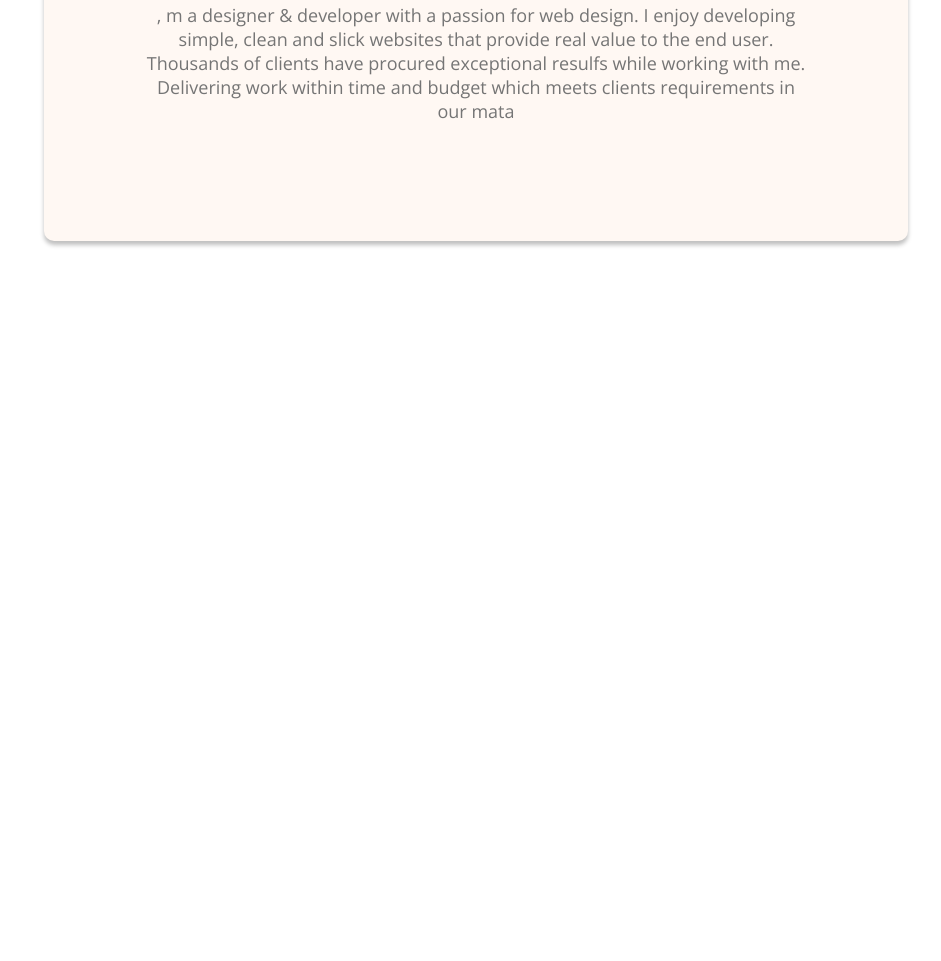
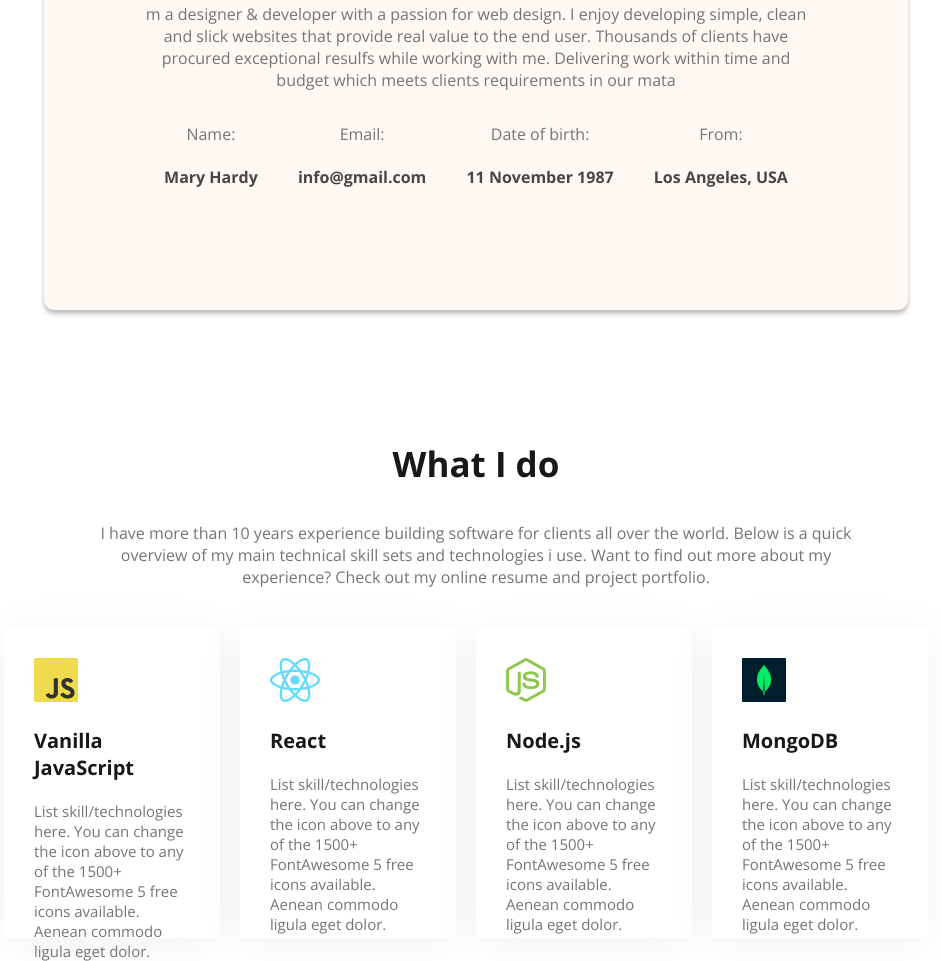
Before and after one commit to tamanna986/web-developer-portfolio, a plain HTML site: page index.html in a window 1280 px wide. Shown: the part 1143-2104 px from the top of the page, without its empty margins (164-1105 px from the left). Before the commit the page ends 1514 px from the top, so only its background shows below. Drawn offline with nearby package versions, Linux system fonts and the light colour scheme.

Commit message:
what i do section added

```diff
--- a/index.html
+++ b/index.html
@@ -35,12 +35,56 @@
     </header>
     <main>
         <section class="about">
-            <h3>About me</h3>
-            <p>, m a designer & developer with a passion for web design. I enjoy developing simple, clean and
+            <h3 class="section-title">About me</h3>
+            <p class="section-description">m a designer & developer with a passion for web design. I enjoy developing simple, clean and
                 slick websites that provide real value to the end user. Thousands of clients have procured
                 exceptional resulfs while working with me. Delivering work within time and budget which meets
                 clients requirements in our mata</p>
+                <div class="about-me-container">
+                    <div class="about-info">
+                        <p class="info-title">Name:</p>
+                        <h4 class="info-descrption">Mary Hardy</h4>
+                    </div>
+                    <div class="about-info">
+                        <p class="info-title">Email:</p>
+                        <h4 class="info-descrption">info@gmail.com</h4>
+                    </div>
+                    <div class="about-info">
+                        <p class="info-title">Date of birth:</p>
+                        <h4 class="info-descrption">11 November 1987</h4>
+                    </div>
+                    <div class="about-info">
+                        <p class="info-title">From:</p>
+                        <h4 class="info-descrption">Los Angeles, USA</h4>
+                    </div>
+                </div>
         </section>
+       <section class="what-i-do">
+              <h3 class="section-title">What I do</h3>
+              <p class="section-description">I have more than 10 years experience building software for clients all over the world. Below is a quick overview of my main technical skill sets and technologies i use. Want to find out more about my experience? Check out my online resume and project portfolio.</p>
+       </section>
+       <section class="skill-container">
+        <div class="skill">
+            <img src="images/icons/js.png" alt="">
+            <h3 class="skill-title">Vanilla JavaScript</h3>
+            <p class="skill-description">List skill/technologies here. You can change the icon above to any of the 1500+ FontAwesome 5 free icons available. Aenean commodo ligula eget dolor.</p>
+        </div>
+        <div class="skill">
+            <img src="images/icons/react.png" alt="">
+            <h3 class="skill-title">React</h3>
+            <p class="skill-description">List skill/technologies here. You can change the icon above to any of the 1500+ FontAwesome 5 free icons available. Aenean commodo ligula eget dolor.</p>
+        </div>
+        <div class="skill">
+            <img src="images/icons/nodejs.png" alt="">
+            <h3 class="skill-title">Node.js</h3>
+            <p class="skill-description">List skill/technologies here. You can change the icon above to any of the 1500+ FontAwesome 5 free icons available. Aenean commodo ligula eget dolor.</p>
+        </div>
+        <div class="skill">
+            <img src="images/icons/mongo.png" alt="">
+            <h3 class="skill-title">MongoDB</h3>
+            <p class="skill-description">List skill/technologies here. You can change the icon above to any of the 1500+ FontAwesome 5 free icons available. Aenean commodo ligula eget dolor.</p>
+        </div>
+       </section>
     </main>
 
 </body>
--- a/styles/portfolio.css
+++ b/styles/portfolio.css
@@ -88,7 +88,7 @@ margin-bottom: -5px;
 }
 /* main sectn styles */
 /* about me sttyle */
-.about h3{
+.section-title{
 color: #181818;
 text-align: center;
 font-size: 35px;
@@ -107,10 +107,60 @@ background: #FFF8F3;
 box-shadow: 0px 4px 4px 0px rgba(0, 0, 0, 0.25);
 margin: 130px 200px;
 }
-.about p{
+.section-description{
 color: #757575;
 text-align: center;
-font-size: 18px;
-font-weight: 400;
+font-size: 16px;
+font-weight: 400px;
 
 }
+main{
+    max-width: 13000px;
+     margin: 0px auto; /*auto mane dane bame vag kore margin niye nise */
+}
+.about-me-container{
+    display: flex;
+    justify-content: space-around;
+}
+.about-info{
+color: #757575;
+text-align: center;
+font-size: 16px;
+font-style: normal;
+font-weight: 400;
+}
+.info-descrption{
+    color: #474747;
+}
+
+.what-i-do{
+    margin: 40px 250px;
+}
+.skill-container{
+    display: flex;
+    margin: 0px 160px 0px 160px;
+}
+.skill{
+    width: 207px;
+   height: 250px;
+ border-radius: 5px;
+background: #FFF;
+box-shadow: 0px 6px 50px 0px rgba(0, 0, 0, 0.06);
+padding: 30px 30px;
+margin-right: 20px;
+
+
+}
+.skill-title{
+color: #181818;
+/* text-align: center; */
+font-size: 20px;
+font-style: normal;
+font-weight: 800;
+}
+.skill-description{
+color: #757575;
+font-size: 15px;
+font-style: normal;
+font-weight: 400;
+}
```
